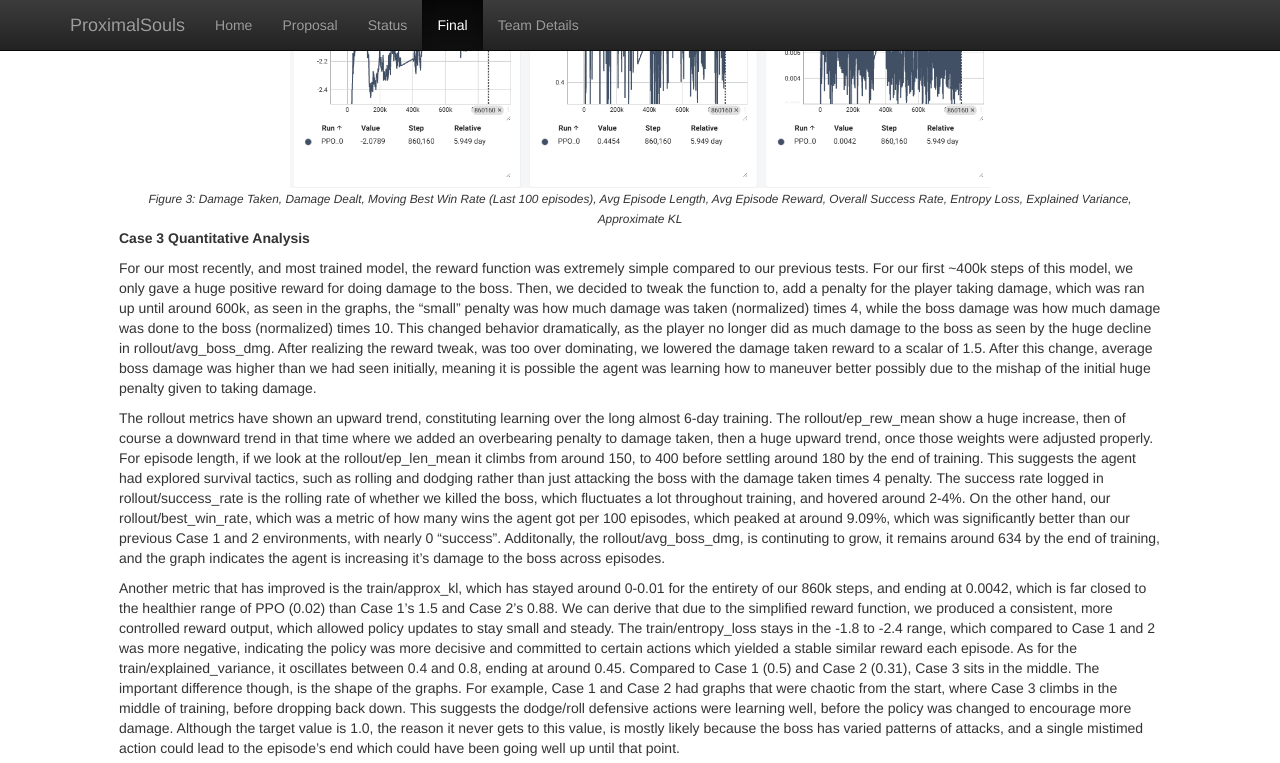
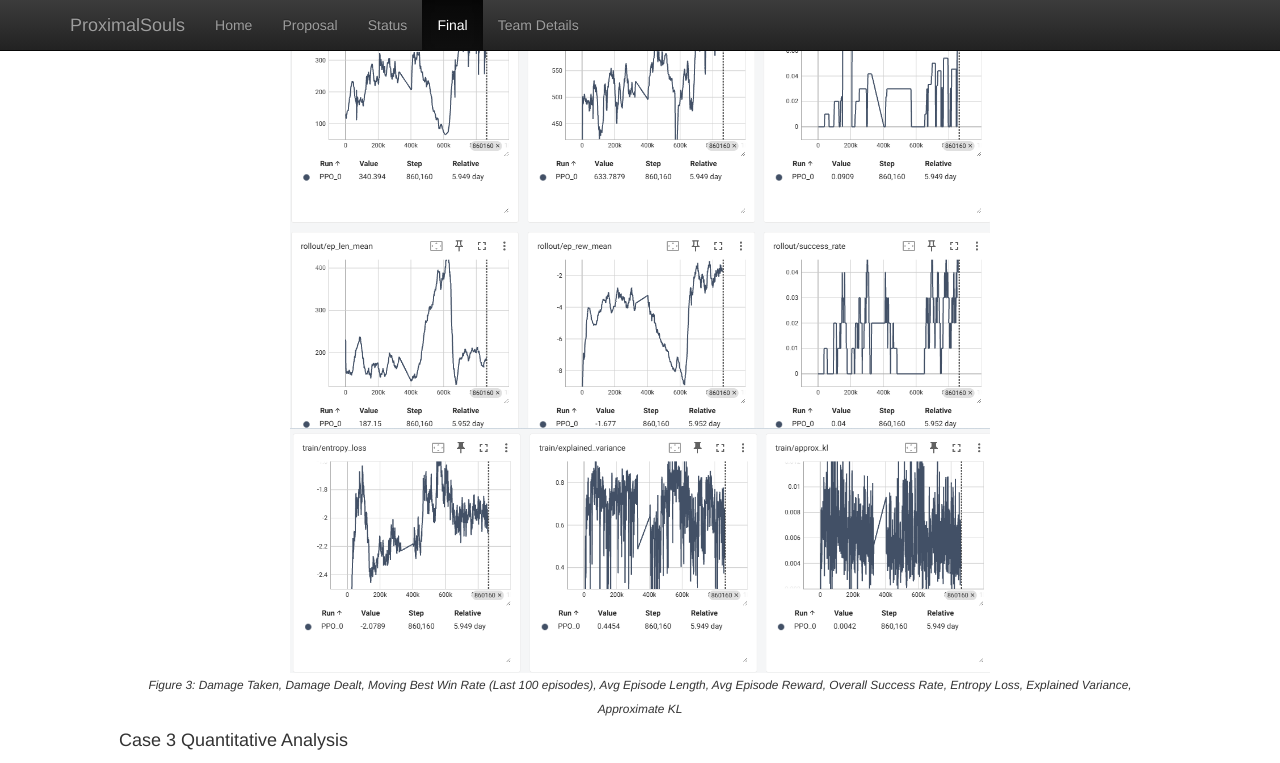
Before and after one commit to dustinlgit/darksouls-ai, a Jekyll site: the page built from docs/final.md, in a window 1280 px wide and 1400 px high, scrolled down 5607 px. Shown: the top 763 px of the window. Built offline with Jekyll 4.4.1, drawn with Linux system fonts in a browser that asks for light colours; nearby versions of some CDN libraries; some of the changed text lies outside the part shown.

Commit message:
revisions and formatting

```diff
--- a/docs/css/custom.css
+++ b/docs/css/custom.css
@@ -13,6 +13,7 @@
   margin-left: 40px;
   margin-right: 40px;
   margin-bottom: 60px;
+  line-height: 1.7;
 }
 .footer {
   position: absolute;
@@ -35,6 +36,10 @@
   margin: 20px 0;
 }
 
+.container > {
+  margin-bottom: 25px;
+}
+
 .footer > .container {
   padding-right: 15px;
   padding-left: 15px;
--- a/docs/final.md
+++ b/docs/final.md
@@ -118,13 +118,13 @@
     </figcaption>
 </figure>
 
-**Case 1 Quantitative Analysis**
+#### Case 1 Quantitative Analysis
 
 Looking at our reward function, one might notice it is very complex due to it’s intention to shape behavior towards dealing damage, avoiding damage, keeping within attack range of the boss, killing the boss, survival, and using an Estus Flask (heal) strategically. With all these categories, which our earlier models focused on, have a wide gap for the agent to learn from, since every behavior can lead to a reward number, but shaped by a huge number of categories, which is difficult to define. This, causes the agent to have trouble learning what is right from wrong, due to an unclear definition via noise in our reward function.
 
 Looking into `rollout/ep_len_mean` in *Figure 2* , we can see at first, the episode length is very short, but as time goes on, episodes get longer, meaning the agent is learning how to survive. However, analyzing the agent’s behavior in the qualitative analysis below proves this survival was incentivized through an exploitations of a survival reward, which was not intended. Looking at the `rollout/ep_rew_mean` in *Figure 2*, shows that for the first roughly 20k steps, the agent is not doing well, but then slowly starts increasing it’s reward heavily. This can be attributed to the same survival reward exploitation. The `train/approx_kl` in *Figure 2* shows a rise from 0 to about 1.5, which is pretty high for PPO, meaning that the policy was not stable enough for the agent to learn. The `train/explained_variance` oscillated a lot and ended up at 0.5, which is not super close to 1.0 (the target value), meaning that the agent is not able to predict returns, which makes updates noisy and unreliable. So the entropy loss ends up climbing and plateauing around -0.5 which means the policy just grew to be uncertain, since negative indicates the policy is more random, and it steadily stayed at this -0.5 range.
 
-**Case 1 Qualitative Analysis**
+#### Case 1 Qualitative Analysis
 
 <iframe
     src="https://www.youtube.com/embed/-yDiVhrWwZ4"
@@ -132,7 +132,7 @@
     allowfullscreen>
 </iframe>
 
-Analyzing the only model saved from this environment (10k step model), the agent consistently rolls, to reduce damage taken. It also occasionally hits the boss. However, at this time, whenever the agent would go in an opposite direction of the boss, we did not have the auto-focus implemented by this step, so the agent had no way to “see” the boss. Also, the later models from this training session were not saved due to a rolling action being repeated since it allowed the exploitation of a small survival reward. Another action that was not used in this model, despite having the capability, was heal. We believe this happened because the maximum reward for healing is tiny compared to survival, or damage rewards. Additionally, in early episodes, the agent was dying quickly, which means the heal optimization (healing when at lower HP to maximize the healing received) rewards did not apply to the agent, which also disincentivized healing, eliminating it from being a “good” action. Overall, this model converged to bad behavior, which means timing is significant when training a model. Additionally, its behavioral convergence to rolling might imply training in phases is better for an agent to learn specific behaviors, that can possibly be combined later.
+Analyzing the only model saved from this environment (10,000 step model), the agent consistently rolls, to reduce damage taken. It also occasionally hits the boss. However, at this time, whenever the agent would go in an opposite direction of the boss, we did not have the auto-focus implemented yet, so the agent had no way to “see” the boss. Also, the later models from this training session were not saved due to the rolling action being repeated, since it allowed the exploitation of a small survival reward. Another action that was not used in this model, despite having the capability, was heal. We believe this happened because the maximum reward for healing is tiny compared to survival, or damage rewards. Additionally, in early episodes, the agent was dying quickly, which means the heal optimization (healing when at lower HP to maximize the healing received) rewards did not apply to the agent, which also disincentivized healing, eliminating it from being a “good” action. Overall, this model converged to bad behavior, which means timing is significant when training a model. Additionally, its behavioral convergence to rolling might imply training in phases is better for an agent to learn specific behaviors, whcih can possibly be combined later.
 
 ---
 
@@ -258,9 +258,11 @@
     allowfullscreen>
 </iframe>
 
-The model we ran was from around the time the agent had gotten a kill, so at 69,437 steps. From the video, the agent has learned to roll, which significantly decreases the damage taken from the boss. This means our damage taken penalty has worked in some aspect, since the agent chooses to roll as a core movement, which leaves the agent in an short timed animation that is incapable of taking damage. However, the timing of rolling, and healing is not adequate which causes variance in how the agent does. **Dark Souls III** requires precise timing since one wrong action can lead to termination, so when the agent decides to heal when at low HP, but in range where the boss could hit it, this leads to the end of an episode. Since the observation space is still noisy with the frame stats oversaturating the actual game stats, we can attribute the timing issues to the environment, as well as a noisier, complex reward function.
+The model we ran was from around the timestep that the agent succeeded in defeating the boss, so at 69,437 steps. As seen in the video, the agent has learned to roll, which significantly decreases the damage taken from the boss. This means our damage taken penalty has worked in some aspect, since the agent chooses to roll as a core movement, which leaves the agent in a few invulnerability frames (not able to take damage). However, the timing of rolling and healing is not adequate, which causes variance in how the agent performs. **Dark Souls III** requires precise timing since one wrong action can lead to termination, so when the agent decides to heal when at low HP, but in range where the boss could hit it, this leads to the end of an episode depite the "good" choice to efficiently heal. Since the observation space is still noisy with the frame data oversaturating the actual game signals, we can attribute the timing issues to the environment, as well as a noisier, complex reward function.
 
 ---
+
+### Case 3
 
 <details>
 <summary><strong>Case 3: Most Recent Version Reward Function</strong></summary>
@@ -328,15 +330,15 @@
     </figcaption>
 </figure>
 
-**Case 3 Quantitative Analysis**
+#### Case 3 Quantitative Analysis
 
-For our most recently, and most trained model, the reward function was extremely simple compared to our previous tests. For our first ~400k steps of this model, we only gave a huge positive reward for doing damage to the boss. Then, we decided to tweak the function to, add a penalty for the player taking damage, which was ran up until around 600k, as seen in the graphs, the “small” penalty was how much damage was taken (normalized) times 4, while the boss damage was how much damage was done to the boss (normalized) times 10. This changed behavior dramatically, as the player no longer did as much damage to the boss as seen by the huge decline in rollout/avg_boss_dmg. After realizing the reward tweak, was too over dominating, we lowered the damage taken reward to a scalar of 1.5. After this change, average boss damage was higher than we had seen initially, meaning it is possible the agent was learning how to maneuver better possibly due to the mishap of the initial huge penalty given to taking damage.
+For our most recent, and most trained model, the reward function was extremely simple compared to our previous tests. For our first ~400,000 steps of this model, we only gave a huge positive reward for doing damage to the boss. Then, we decided to tweak the function to add a penalty for the player taking damage, which was ran up until around 600,000 steps. As seen in the graphs, the “small” penalty was `normalized damage taken * 4`, while the boss damage was `normalized damage dealt * 10`. This changed behavior dramatically, as the player no longer did as much damage to the boss as seen by the huge decline in `rollout/avg_boss_dmg` in *Figure 4*. After realizing the reward tweak was too over dominating, we lowered the damage taken reward to a scaler of 1.5. After this change, average boss damage was higher than we had seen initially, meaning it is possible the agent was learning how to maneuver better possibly due to the mishap of the initial huge penalty given to taking damage.
 
-The rollout metrics have shown an upward trend, constituting learning over the long almost 6-day training. The rollout/ep_rew_mean show a huge increase, then of course a downward trend in that time where we added an overbearing penalty to damage taken, then a huge upward trend, once those weights were adjusted properly. For episode length, if we look at the rollout/ep_len_mean it climbs from around 150, to 400 before settling around 180 by the end of training. This suggests the agent had explored survival tactics, such as rolling and dodging rather than just attacking the boss with the damage taken times 4 penalty. The success rate logged in rollout/success_rate is the rolling rate of whether we killed the boss, which fluctuates a lot throughout training, and hovered around 2-4%. On the other hand, our rollout/best_win_rate, which was a metric of how many wins the agent got per 100 episodes, which peaked at around 9.09%, which was significantly better than our previous Case 1 and 2 environments, with nearly 0 “success”. Additonally, the rollout/avg_boss_dmg, is continuting to grow, it remains around 634 by the end of training, and the graph indicates the agent is increasing it’s damage to the boss across episodes.
+The rollout metrics have shown an upward trend, constituting learning over the long almost 6 day training. The `rollout/ep_rew_mean` in *Figure 4* shows a huge increase, then of course a downward trend in the section where we added an overbearing penalty to damage taken. This is followed by a huge upward trend, once the penalty weightings were adjusted properly. For episode length, if we look at the `rollout/ep_len_mean` in *Figure 4*, it climbs from around 150 to 400 before settling around 180 by the end of training. This suggests the agent had explored survival tactics, such as rolling and dodging rather than just attacking the boss with the `normalized damage taken * 4` penalty. The success rate logged in `rollout/success_rate` is the rate at which we killed the boss, which fluctuates a lot throughout training, and hovered around 2-4%. On the other hand, our `rollout/best_win_rate`, which was a metric of how many wins the agent achieved in a moving window of 100 episodes, which peaked at around 9.09%, which was significantly better than in our previous Case 1 and 2 environments, with nearly 0 successes. Additonally, the `rollout/avg_boss_dmg` in *Figure 4* is continuting to grow. It remains around 634 by the end of training, and the graph indicates the agent is increasing it’s damage to the boss across episodes.
 
-Another metric that has improved is the train/approx_kl, which has stayed around 0-0.01 for the entirety of our 860k steps, and ending at 0.0042, which is far closed to the healthier range of PPO (0.02) than Case 1’s 1.5 and Case 2’s 0.88. We can derive that due to the simplified reward function, we produced a consistent, more controlled reward output, which allowed policy updates to stay small and steady. The train/entropy_loss stays in the -1.8 to -2.4 range, which compared to Case 1 and 2 was more negative, indicating the policy was more decisive and committed to certain actions which yielded a stable similar reward each episode. As for the train/explained_variance, it oscillates between 0.4 and 0.8, ending at around 0.45. Compared to Case 1 (0.5) and Case 2 (0.31), Case 3 sits in the middle. The important difference though, is the shape of the graphs. For example, Case 1 and Case 2 had graphs that were chaotic from the start, where Case 3 climbs in the middle of training, before dropping back down. This suggests the dodge/roll defensive actions were learning well, before the policy was changed to encourage more damage. Although the target value is 1.0, the reason it never gets to this value, is mostly likely because the boss has varied patterns of attacks, and a single mistimed action could lead to the episode’s end which could have been going well up until that point.
+Another metric that has improved is the `train/approx_kl`, which has stayed around 0-0.01 for the entirety of our 860,000 steps, and ending at 0.0042, which is far closer to the healthier range of PPO (0.02) than Case 1’s 1.5 and Case 2’s 0.88. We can derive that due to the simplified reward function, we produced a consistent, more controlled reward output, which allowed policy updates to stay small and steady. The train/entropy_loss stays in the -1.8 to -2.4 range, which compared to Case 1 and 2 was more negative, indicating the policy was more decisive and committed to certain actions which yielded a stable similar reward each episode. As for the train/explained_variance, it oscillates between 0.4 and 0.8, ending at around 0.45. Compared to Case 1 (0.5) and Case 2 (0.31), Case 3 sits in the middle. The important difference though, is the shape of the graphs. For example, Case 1 and Case 2 had graphs that were chaotic from the start, where Case 3 climbs in the middle of training, before dropping back down. This suggests the dodge/roll defensive actions were learning well, before the policy was changed to encourage more damage. Although the target value is 1.0, the reason it never gets to this value, is mostly likely because the boss has varied patterns of attacks, and a single mistimed action could lead to the episode’s end which could have been going well up until that point.
 
-**Case 3 Qualitative Analysis**
+#### Case 3 Qualitative Analysis
 
 <iframe
     src="https://www.youtube.com/embed/Lb8OTMaF1oY"
```
Also changed, not shown: other parts of docs/final.md (+4 -4 lines).
